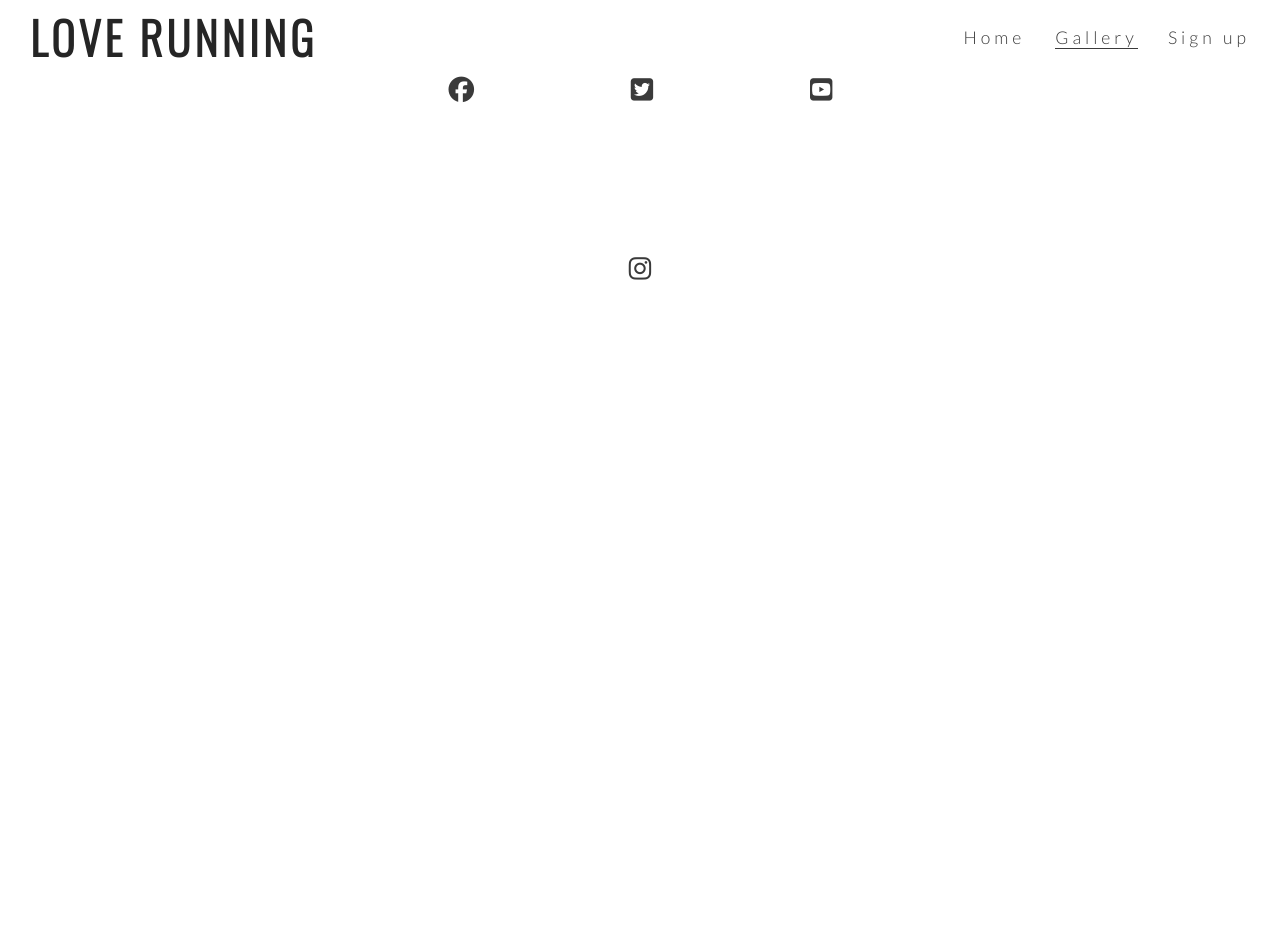
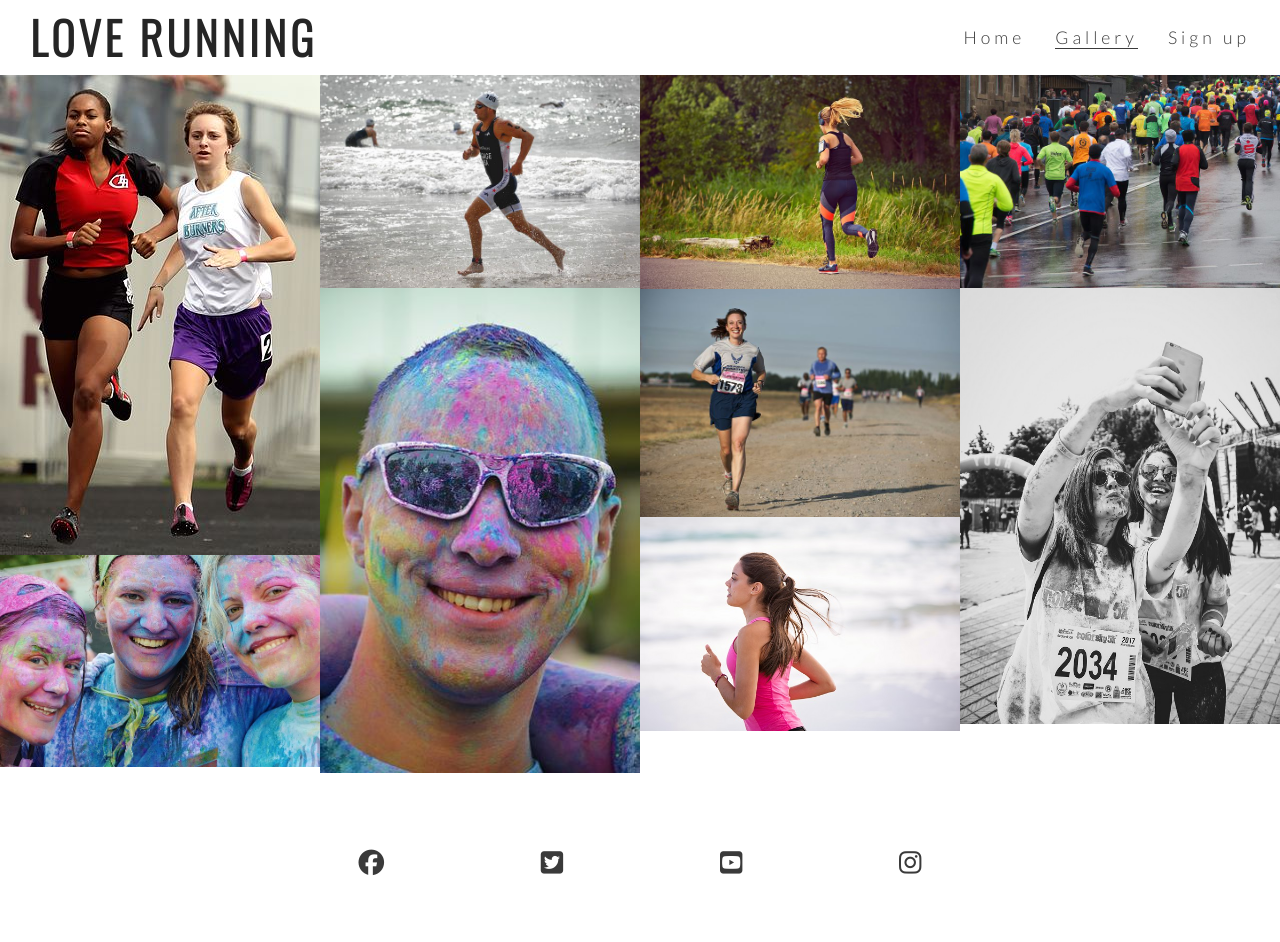
Before and after one commit to araldwin/Love-running-project, a plain HTML site: page gallery.html in a window 1280 px wide. Before the commit the page ends 800 px from the top, so only its background shows below. Drawn offline with nearby package versions, Linux system fonts and the light colour scheme.

Commit message:
Add gallery images and masonry styling

```diff
--- a/assets/css/style.css
+++ b/assets/css/style.css
@@ -247,3 +247,16 @@ footer {
     padding: 5%;
     color: #3a3a3a;
 }
+
+/* gallery */
+
+#photos {
+    clear: both;
+    line-height: 0;
+    column-count: 4;
+    column-gap: 0;
+}
+
+#photos > img {
+    width: 100%;
+}
--- a/gallery.html
+++ b/gallery.html
@@ -33,6 +33,18 @@
         </nav>
     </header>
 
+    <section id="photos">
+        <img src="assets/images/athletes.jpg" alt="Two athletes running together">
+        <img src="assets/images/girls.jpg" alt="Three girls at charity paint running festival">
+        <img src="assets/images/runner3.jpg" alt="Solo male runner jogging on a beach">
+        <img src="assets/images/man.jpg" alt="Man at charity paint running festival">
+        <img src="assets/images/runner1.jpg" alt="Solo female runner jogging through phoenix park">
+        <img src="assets/images/runner2.jpg" alt="Runners competing in marathon">
+        <img src="assets/images/runner4.jpg" alt="Solo female runner jogging on a beach">
+        <img src="assets/images/running_gang.jpg" alt="Large group of runners taking part in a marathon on a rainy day">
+        <img src="assets/images/mud-run.jpg" alt="Two women runners taking a muddy selfie after the Mud Runners Championship">
+    </section>
+
 
 
     <footer>
```
Also changed, not shown: assets/images/athletes.jpg (added), assets/images/girls.jpg (added), assets/images/man.jpg (added), assets/images/mud-run.jpg (added), assets/images/runner1.jpg (added), assets/images/runner2.jpg (added), assets/images/runner3.jpg (added), assets/images/runner4.jpg (added), assets/images/running_gang.jpg (added).
